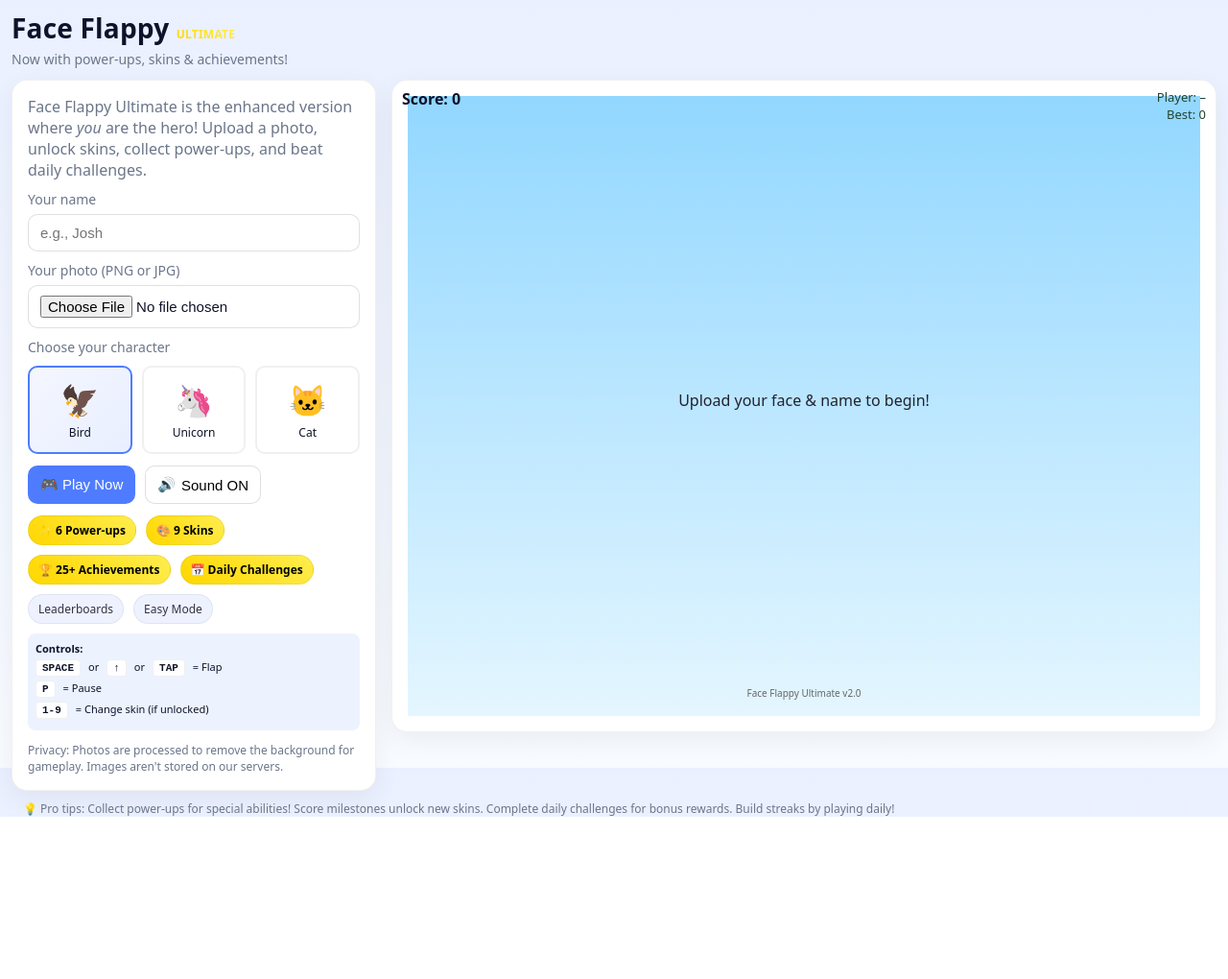
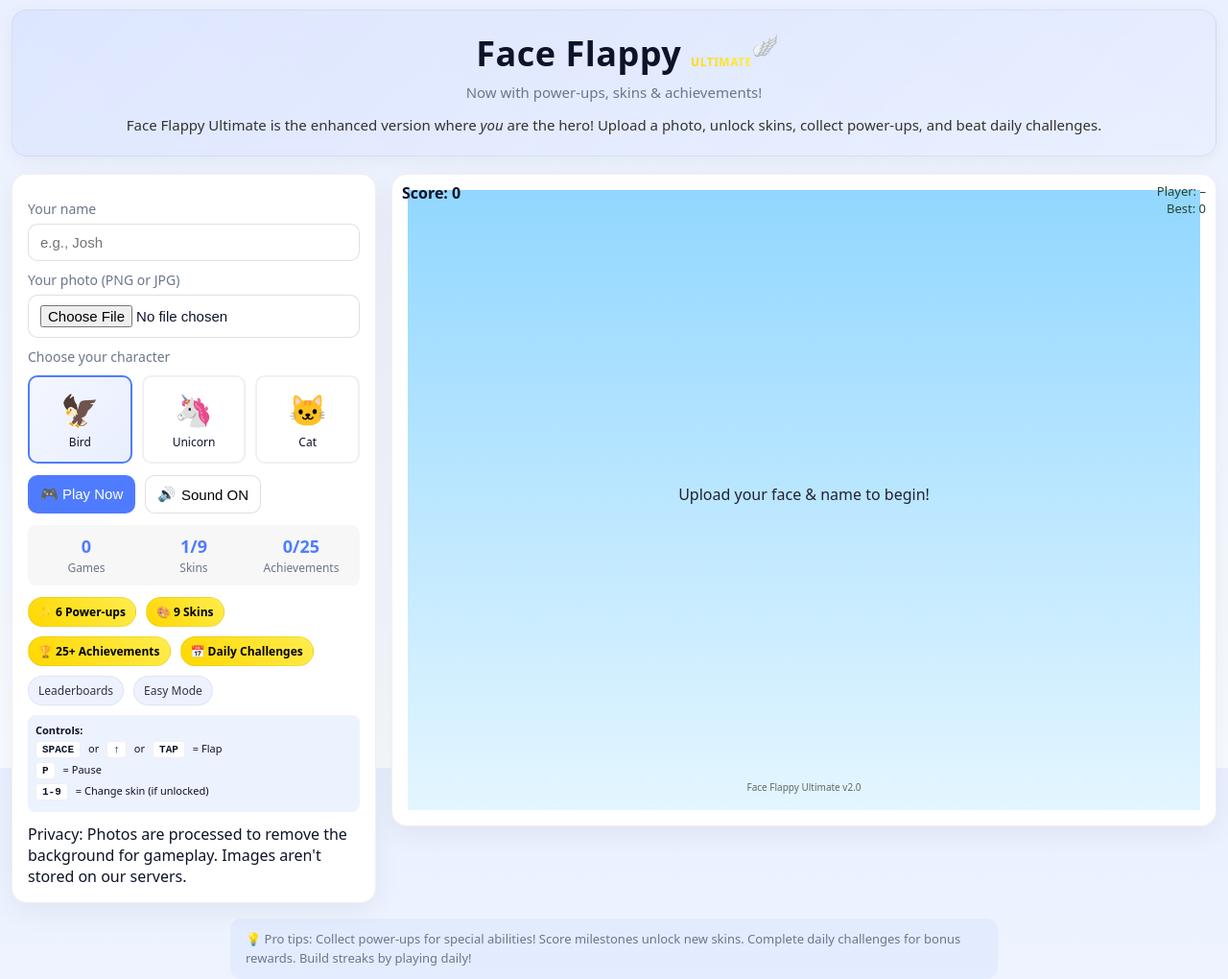
Before and after one commit to josh987123/faceflappy, a website: page index.html in a window 1280 px wide. Shown: the whole page at 96% size. Before the commit the page ends 851 px from the top, so only its background shows below. Drawn offline with Linux system fonts and the light colour scheme.

Commit message:
Update index.html

```diff
--- a/index.html
+++ b/index.html
@@ -268,9 +268,17 @@
       to { transform: translateX(0); }
     }
 
-    footer { margin-top:18px; color:var(--muted); font-size:12px; }
-    .hero-copy { margin-bottom:10px; }
-    .hidden { display:none !important; }
+    footer.protips {
+  margin: 16px auto 0;   /* some space above */
+  padding: 12px 16px;    /* nice inner padding */
+  max-width: 800px;      /* keeps text from stretching super wide */
+  border-radius: 12px;
+  background: rgba(79,124,255,0.06);
+  font-size: 13px;
+  line-height: 1.5;
+  color: var(--muted);
+}
+
 
     /* Controls legend */
     .controls {
@@ -295,24 +303,65 @@
       font-family: monospace;
       font-weight: bold;
     }
+
+
+
+.hero-header {
+  background: linear-gradient(135deg, #4f7cff15, #4f7cff05);
+  border: 1px solid var(--border);
+  border-radius: 16px;
+  padding: 20px;
+  margin-bottom: 18px;
+  text-align: center;
+  box-shadow: 0 4px 18px rgba(0,0,0,0.05);
+}
+.hero-header h1 {
+  margin: 0;
+  font-size: clamp(26px, 3vw, 36px);
+  font-weight: 800;
+  letter-spacing: 0.5px;
+  position: relative;
+  display: inline-block;
+}
+.hero-header h1::after {
+  content: "🪽"; /* little feather/wing icon */
+  position: absolute;
+  right: -28px;
+  top: 0;
+  font-size: 22px;
+  opacity: 0.8;
+}
+.hero-header .sub {
+  margin-top: 6px;
+  font-size: 15px;
+  color: var(--muted);
+}
+.hero-copy {
+  margin-top: 12px;
+  font-size: 15px;
+  line-height: 1.6;
+  color: #333;
+}
+
+
+
   </style>
 </head>
 <body>
   <div class="wrap">
-    <header>
-      <div>
+    <div class="hero-header">
   <h1>Face Flappy <span class="version">ULTIMATE</span></h1>
   <div class="sub">Now with power-ups, skins & achievements!</div>
+  <div class="hero-copy">
+    Face Flappy Ultimate is the enhanced version where <em>you</em> are the hero!
+    Upload a photo, unlock skins, collect power-ups, and beat daily challenges.
   </div>
-    </header>
+</div>
 
 <div class="panel" id="gamePanel">
   <!-- Left: Landing + Form -->
   <div class="card left-panel" id="leftPanel">
-        <div class="hero-copy" style="color:var(--muted)">
-          Face Flappy Ultimate is the enhanced version where <em>you</em> are the hero!
-          Upload a photo, unlock skins, collect power-ups, and beat daily challenges.
-        </div>
+
 
         <form id="setupForm" autocomplete="off">
           <label for="playerName">Your name</label>
@@ -413,12 +462,11 @@
       </div>
     </div>
 
-    <footer class="wrap" style="margin:10px 0 32px;">
-      <div class="muted">
+<footer class="protips">
   💡 Pro tips: Collect power-ups for special abilities! Score milestones unlock new skins.
   Complete daily challenges for bonus rewards. Build streaks by playing daily!
-      </div>
 </footer>
+
   </div>
 
   <!-- Achievement toast notification -->
```
Lines whose indentation alone changed are shown as unchanged.
